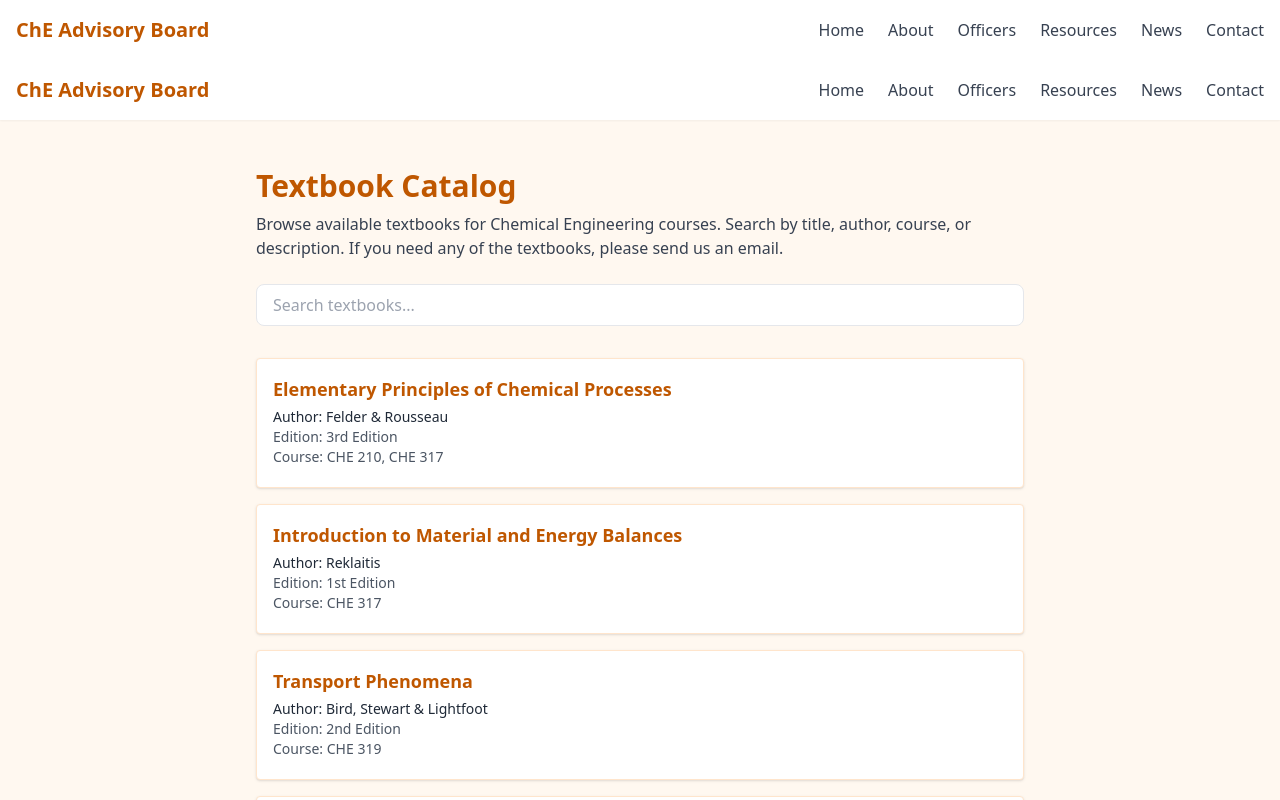
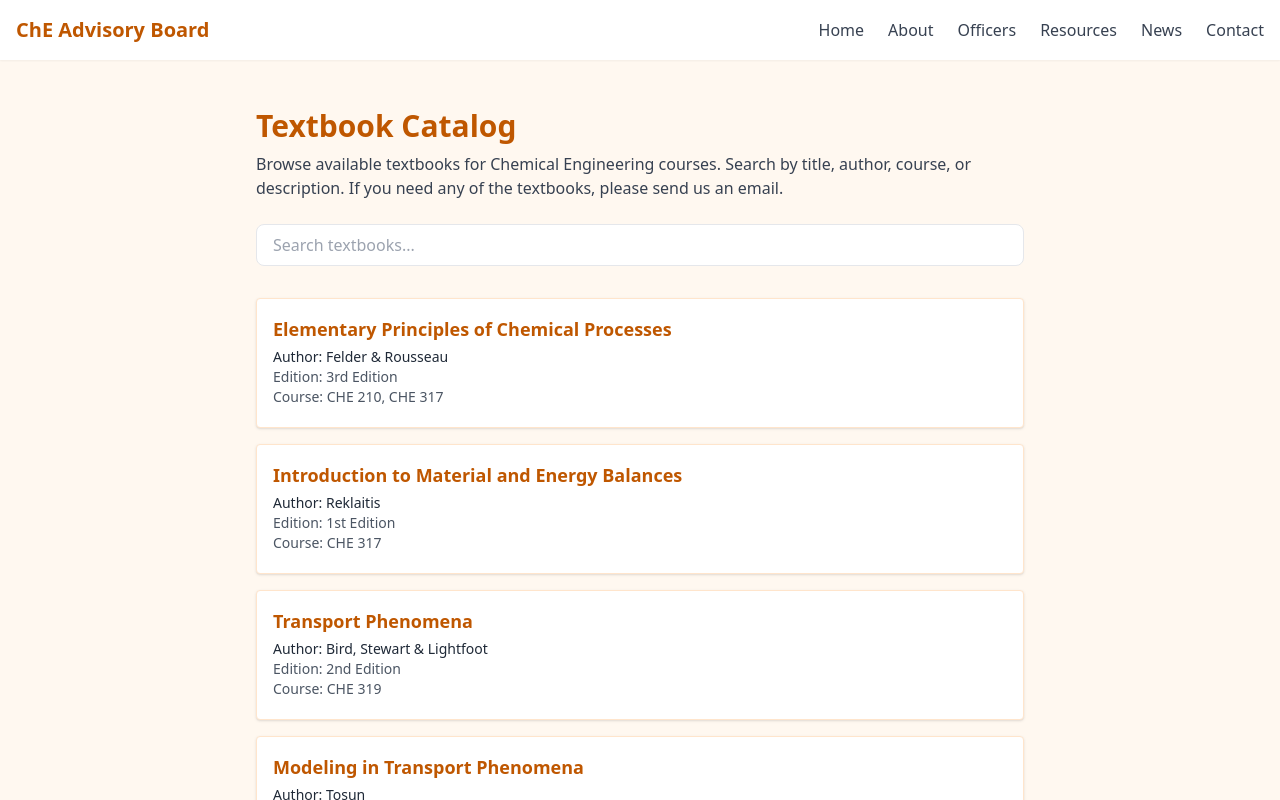
Before and after one commit to cheuab/texas, a React (Vite) app: page /resources/textbooks in a window 1280 px wide. Shown: the top 800 px of the page. Built offline with nearby package versions, Linux system fonts and the light colour scheme.

Commit message:
double header

```diff
--- a/src/resources/Textbooks.tsx
+++ b/src/resources/Textbooks.tsx
@@ -1,5 +1,4 @@
 import React, { useState } from "react";
-import Header from "../components/Header";
 import Footer from "../components/Footer";
 import { textbooks } from "./textdata";
 
@@ -17,7 +16,6 @@ const Textbooks = () => {
 
 	return (
 		<div className="flex flex-col min-h-screen bg-[#FFF8F0]">
-			<Header />
 			<main className="flex-grow container mx-auto px-4 py-12">
 				<div className="max-w-3xl mx-auto">
 					<h1 className="text-3xl font-bold text-[#BF5700] mb-2">
```
